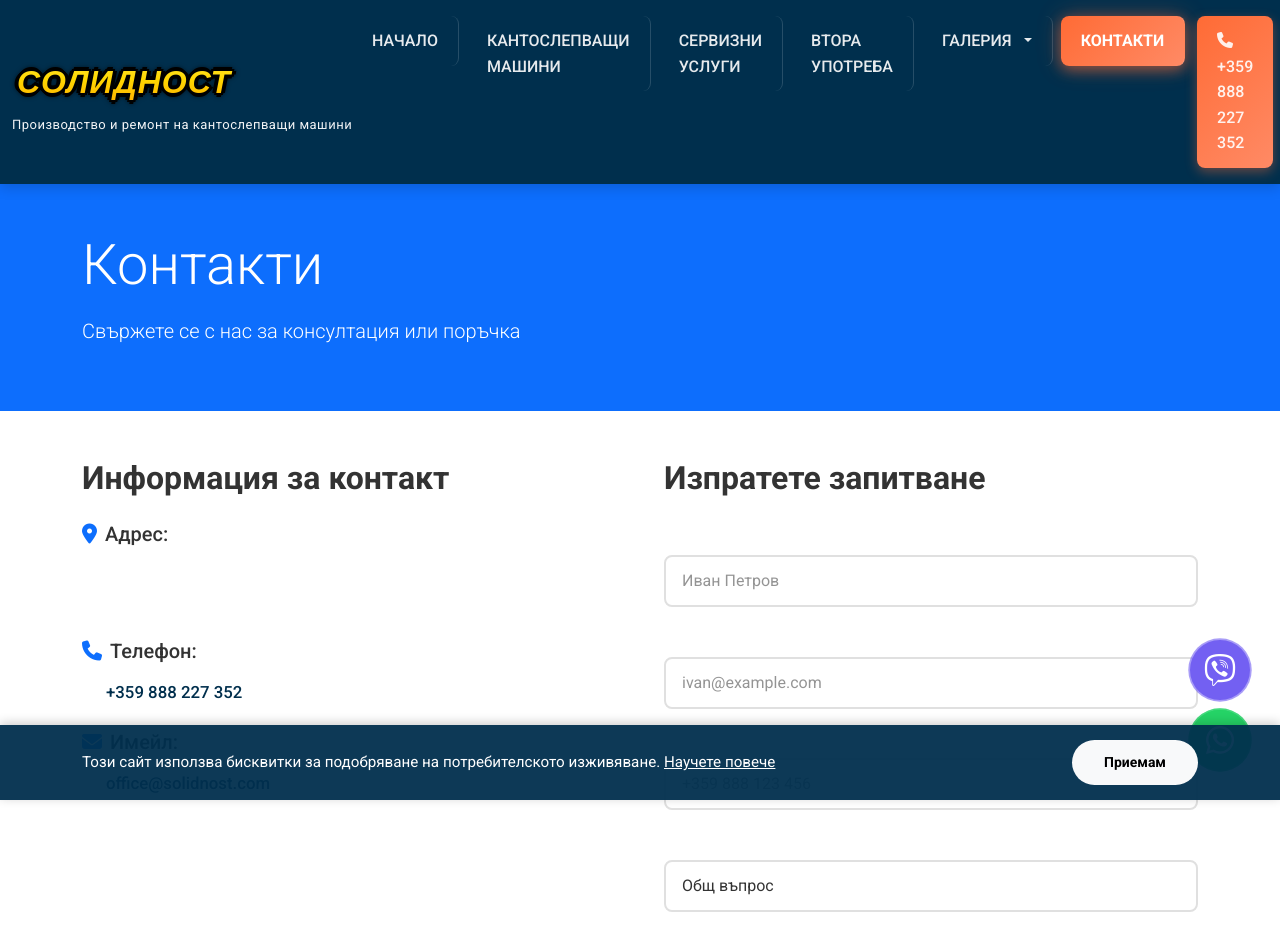
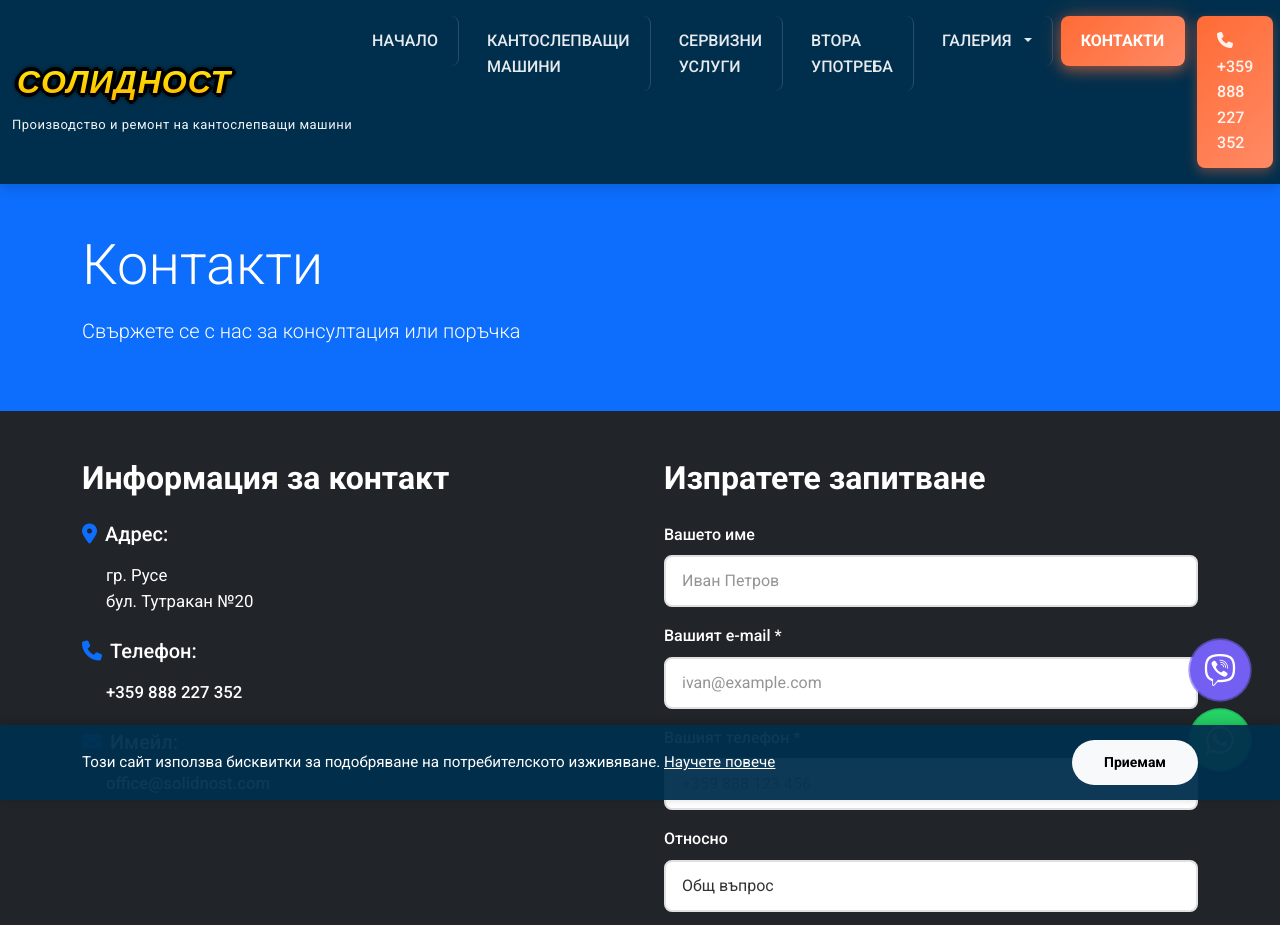
Before and after one commit to anton-grozev/solidnost, a plain HTML site: page pages/kontakti.html in a window 1280 px wide. Shown: the top 925 px of the page. Drawn offline with nearby package versions, Linux system fonts and the light colour scheme; some packages are replaced by stand-ins of ours; a script that the page names is missing.

```diff
--- a/pages/kontakti.html
+++ b/pages/kontakti.html
@@ -148,7 +148,7 @@
     </div>
   </section>
 
-  <section class="py-5">
+  <section class="py-5 bg-dark text-white">
     <div class="container">
       <div class="row g-5">
         <div class="col-lg-6">
@@ -160,12 +160,12 @@
 
           <div class="contact-info mb-4">
             <h3 class="h5 mb-3"><i class="fas fa-phone text-primary me-2"></i>Телефон:</h3>
-            <p class="ms-4"><a href="tel:+359888227352">+359 888 227 352</a></p>
+            <p class="ms-4"><a href="tel:+359888227352" class="text-white">+359 888 227 352</a></p>
           </div>
 
           <div class="contact-info mb-4">
             <h3 class="h5 mb-3"><i class="fas fa-envelope text-primary me-2"></i>Имейл:</h3>
-            <p class="ms-4"><a href="mailto:office@solidnost.com">office@solidnost.com</a></p>
+            <p class="ms-4"><a href="mailto:office@solidnost.com" class="text-white">office@solidnost.com</a></p>
           </div>
         </div>
 
```
